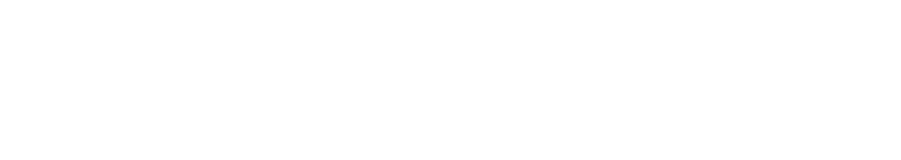
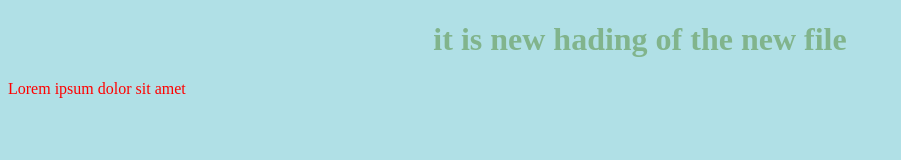
Before and after one commit to C4LLM3101/DARKNET, a plain HTML site: page new.html in a window 1280 px wide. Shown: the whole page, without its empty margins (0-901 px from the left). Drawn offline with Linux system fonts and the light colour scheme.

Commit message:
all is done

```diff
--- a/new.html
+++ b/new.html
@@ -3,9 +3,19 @@
 <head>
     <meta charset="UTF-8">
     <meta name="viewport" content="width=device-width, initial-scale=1.0">
+    <style>
+        body {background-color: powderblue;}
+        .h {color: rgb(129, 180, 140) ;text-align: center;}
+        p    {color: red;}
+        </style>
     <title>Document of new file </title>
+
 </head>
 <body>
-
+    <h1 class="h" >it is new hading of the new file</h1>
+    <div>
+        <p>Lorem ipsum dolor sit amet
+        </p >
+    </div>
 </body>
 </html>
```
